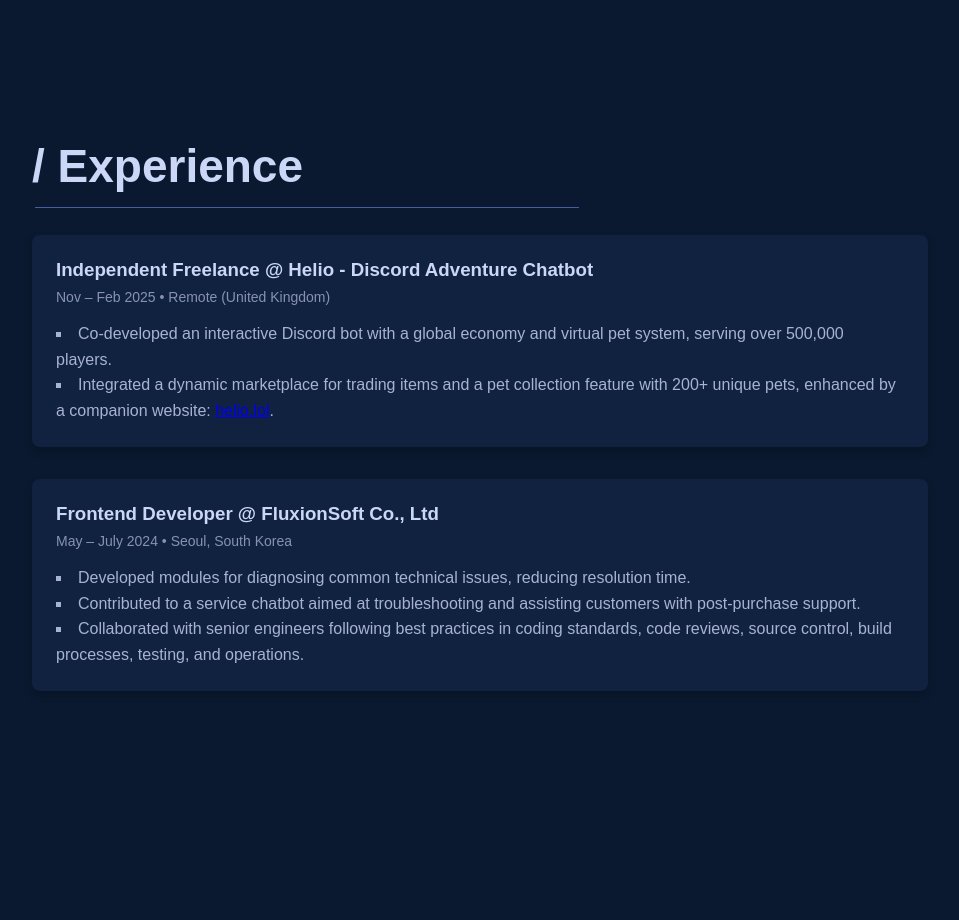
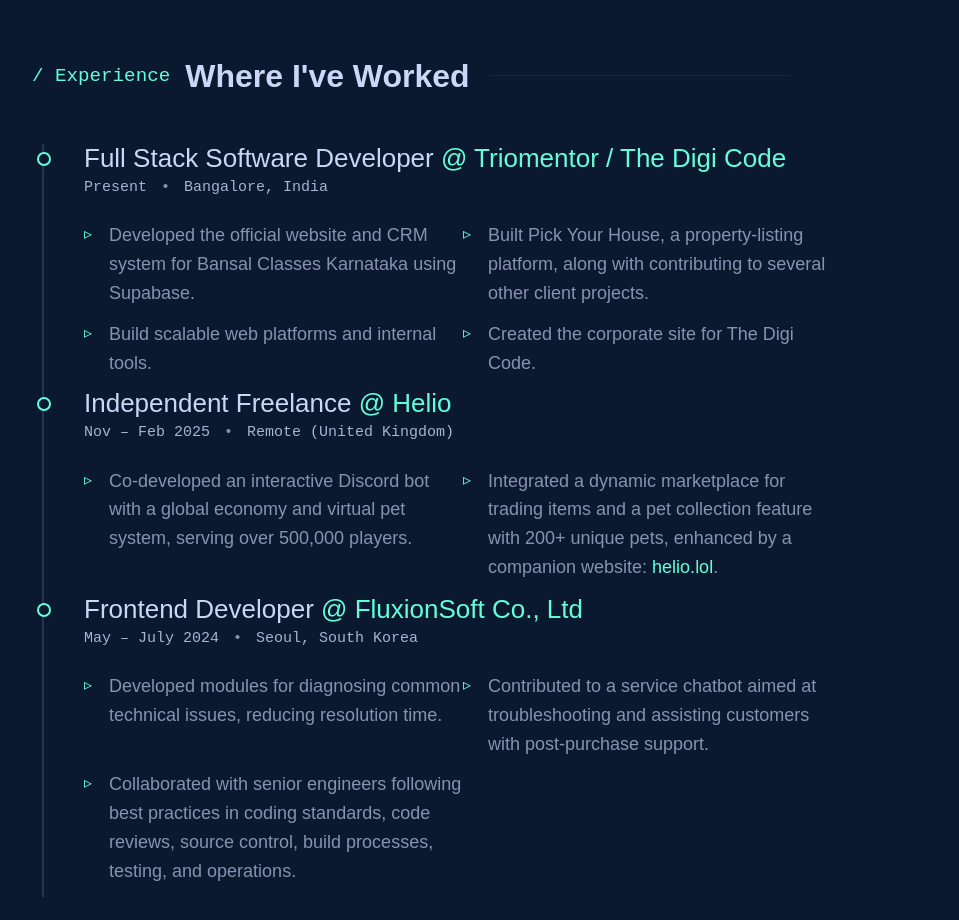
Before and after one commit to xmarzz/xmarzz.github.io, a React (Create React App) app: page / in a window 1280 px wide. Shown: the part 1780-2700 px from the top of the page, without its empty margins (160-1119 px from the left). Built offline with nearby package versions, Linux system fonts and the light colour scheme.

Commit message:
upgrade to the website

```diff
--- a/src/About/About.css
+++ b/src/About/About.css
@@ -1,5 +1,5 @@
 .about{
-    padding: 200px 15% 200px 15%;
+    padding: 150px 15% 150px 15%;
     display: flex;
     flex-direction: row;
     max-width: 112em;
--- a/src/App.css
+++ b/src/App.css
@@ -32,6 +32,7 @@
 head, body{
     padding: 100%;
     background-color: var(--navy);
+    color: var(--slate);
     padding: 0;
     margin: 0;
 }
--- a/src/App.js
+++ b/src/App.js
@@ -6,6 +6,7 @@
 import Navbar from "./Navbar/Navbar.js";
 import Footer from "./Footer/Footer.js";
 import Experience from "./Experience/Experience.js";
+import FadeInSection from "./Components/FadeInSection/FadeInSection";
 
 const App = () => {
   return (
@@ -15,28 +16,38 @@
         <Navbar />{" "}
       </div>
       <section id="home">
-        <Home />
+        <FadeInSection>
+             <Home />
+        </FadeInSection>
       </section>
 
-
       <section id="about">
-        <About />
+        <FadeInSection>
+             <About />
+        </FadeInSection>
       </section>
 
       <section id="experience">
-        <Experience/>
+         {/* Experience already implements FadeInSection internally for its items,
+             but wrapping the whole section ensures the title animates too if needed.
+             However, checking Experience.js, it uses FadeInSection internally.
+             Let's wrap it to be consistent with the user's request for smooth slide of SECTIONS. */}
+        <FadeInSection>
+            <Experience/>
+        </FadeInSection>
       </section>
 
       <section id="myWork">
-        {" "}
-        <MyWork />{" "}
+        <FadeInSection>
+             <MyWork />
+        </FadeInSection>
       </section>
 
       <section id='footer'>
-        <Footer/>
+        <FadeInSection>
+             <Footer/>
+        </FadeInSection>
       </section>
-
-
     </div>
   );
 };
--- /dev/null
+++ b/src/Components/FadeInSection/FadeInSection.css
@@ -0,0 +1,11 @@
+.fade-in-section {
+    opacity: 0;
+    transform: translateY(50px);
+    transition: opacity 1.5s cubic-bezier(0.25, 1, 0.5, 1), transform 1.5s cubic-bezier(0.25, 1, 0.5, 1);
+    will-change: opacity, visibility;
+  }
+
+  .fade-in-section.is-visible {
+    opacity: 1;
+    transform: translateY(0);
+  }
--- a/src/Components/FadeInSection/FadeInSection.js
+++ b/src/Components/FadeInSection/FadeInSection.js
@@ -1,4 +1,5 @@
 import React,{useState, useRef, useEffect} from 'react'
+import "./FadeInSection.css"
 
 const FadeInSection = (props) => {
     const [isVisible, setVisible] = useState(false);
@@ -6,7 +7,14 @@
 
     useEffect(() =>{
         const observer = new IntersectionObserver((entries) => {
-            entries.forEach((entry) => setVisible(entry.isIntersecting));
+            entries.forEach((entry) => {
+                if(entry.isIntersecting) {
+                    setVisible(true);
+                    observer.unobserve(entry.target);
+                }
+            });
+        }, {
+            threshold: 0.15
         })
         const currentRef = domRef.current;
         if(currentRef) observer.observe(currentRef)
--- a/src/Experience/Experience.css
+++ b/src/Experience/Experience.css
@@ -1,126 +1,200 @@
 .experience {
-    padding: 120px 15% 200px 15% ;
+    padding: 150px 15% 150px 15%;
     display: flex;
     flex-direction: column;
     max-width: 112em;
     font-family: var(--font-title);
 }
 
-  .experience_outside{
+/* Section Header Styles */
+.section-header {
     display: flex;
-    flex-direction: column;
-    max-width: 550px;
-    padding: 12px 0;
+    align-items: center;
+    margin-bottom: 50px;
+    white-space: nowrap;
 }
 
-  .experience_inside {
-    font-size: 46px;
-    font-weight: 700;
-    font-weight: bold;
-    display: flex;
-    flex-direction: column;
-    color: var(--lightest-slate);
+.section-subtitle {
+    color: var(--green-bright);
+    font-family: var(--font-mono, monospace);
+    font-size: 1.2rem;
+    margin-right: 15px;
+    font-weight: 500;
 }
 
-  .experience_parts{
+.section-title {
+    color: var(--lightest-slate);
+    font-size: 32px;
+    font-weight: 600;
+    margin: 0;
+    margin-right: 20px;
+    font-family: var(--font-title);
+}
+
+.section-line {
+    height: 1px;
+    background-color: var(--lightest-navy);
+    width: 300px;
+    max-width: 100%;
+    opacity: 0.5;
+}
+
+/* Timeline Styles */
+.timeline {
+    position: relative;
+    max-width: 800px;
+    margin-left: 10px;
+    border-left: 2px solid var(--lightest-navy);
+}
+
+.timeline-item {
+    position: relative;
+    padding-left: 40px;
+    margin-bottom: 60px;
+}
+
+.timeline-item:last-child {
+    margin-bottom: 0;
+}
+
+.timeline-marker {
+    position: absolute;
+    left: -7px;
+    top: 8px; /* Adjusted for larger font title alignment */
+    width: 14px; /* Slightly larger marker */
+    height: 14px;
+    border-radius: 50%;
+    background-color: var(--navy);
+    border: 2px solid var(--green-bright);
+    transition: all 0.3s ease;
+    z-index: 10;
+}
+
+.timeline-item:hover .timeline-marker {
+    background-color: var(--green-bright);
+    box-shadow: 0 0 10px rgba(100, 255, 218, 0.4);
+}
+
+.timeline-content {
     display: flex;
     flex-direction: column;
 }
 
-  .experience-line hr{
-    border: none;
-    height: 1px;
-    background-color: #475da3;
-    margin: 15px 3px;
+/* Job Content Styles */
+.job-header {
+    margin-bottom: 10px;
 }
 
-  .experience-item {
-    margin-bottom: 2rem;
-    padding: 1.5rem;
-    background-color: var(--light-navy);
-    box-shadow: 0 4px 8px rgba(0, 0, 0, 0.2);
-    border-radius: 8px;
-    transition: transform 0.3s ease;
-    max-width: 58rem;
+.job-title {
+    color: var(--lightest-slate);
+    font-size: 26px; /* Increased from 22px */
+    font-weight: 500;
+    margin-bottom: 5px;
 }
 
-  .experience-item:hover {
-    transform: translateY(-4px);
+.company {
+    color: var(--green-bright);
 }
 
-  .experience-item h3 {
-    color: var(--lightest-slate);
-    margin-bottom: 0.5rem;
+.job-meta {
+    font-family: var(--font-mono, monospace);
+    font-size: 15px; /* Increased from 13px */
+    color: var(--light-slate);
+    margin-bottom: 15px;
 }
 
-  .experience-item p {
-    font-size: 14px;
+.job-range::after {
+    content: " • ";
+    margin: 0 5px;
     color: var(--slate);
-    margin-bottom: 1rem;
 }
 
-  .experience-item ul {
-    list-style: inside square;
-    color: var(--light-slate);
-    line-height: 1.6;
-    display: flex;
-    flex-direction: column;
+.job-description {
+    list-style: none;
+    padding: 0;
+    margin: 0;
 }
 
-  .fade-in-section {
-    opacity: 0;
-    transform: translateY(20px);
-    transition: opacity 0.6s ease-out, transform 0.6s ease-out;
+.job-description li {
+    position: relative;
+    padding-left: 25px;
+    margin-bottom: 12px;
+    color: var(--slate);
+    font-size: 18px; /* Increased from 16px */
+    line-height: 1.6;
 }
 
-  .fade-in-section.is-visible {
-    opacity: 1;
-    transform: none;
+.job-description li::before {
+    content: "▹";
+    position: absolute;
+    left: 0;
+    color: var(--green-bright);
+    font-size: 16px; /* Increased from 14px */
+    line-height: 1.6;
 }
 
+.job-description a {
+    color: var(--green-bright);
+    text-decoration: none;
+    position: relative;
+    display: inline-block;
+}
 
+.job-description a::after {
+    content: '';
+    display: block;
+    width: 0;
+    height: 1px;
+    background: var(--green-bright);
+    transition: width .3s;
+}
+
+.job-description a:hover::after {
+    width: 100%;
+}
+
+/* Responsive */
 @media (max-width: 768px) {
     .experience {
         padding: 100px 4%;
+        max-width: 112em;
+    }
+
+    .section-header {
+        flex-direction: column;
+        align-items: flex-start;
+        margin-bottom: 40px;
+    }
+
+    .section-line {
+        display: none;
+    }
+
+    .section-title {
+        margin-top: 10px;
+        font-size: 28px;
+    }
+
+    .job-title {
+        font-size: 22px;
+    }
+
+    .job-meta {
         display: flex;
         flex-direction: column;
-    max-width: 112em;
-    font-family: var(--font-title);
-  }
-
-  .experience_outside {
-    display: flex;
-    flex-direction: column;
-  }
-
-  .experience_inside {
-    font-size: 32px;
-    font-weight: 700;
-    display: flex;
-    flex-direction: column;
-    color: var(--lightest-slate);
-  }
-
-  .experience-item p {
         font-size: 14px;
     }
 
-  .experience-item ul {
-    font-size: 14px;
+    .job-range::after {
+        content: "";
+        display: none;
+    }
+
+    .job-description li {
+        font-size: 16px;
+    }
+
+    .timeline {
+        margin-left: 0;
     }
 }
-
-@media screen and (min-width: 768px) and (max-width: 1024px) {
-  .experience_outside {
-    max-width: 330px;
-  }
-
-  .experience_inside {
-    font-size: 36px;
-  }
-
-  .experience-item p,
-  .experience-item ul {
-    font-size: 15px;
-  }
-}
--- a/src/Experience/Experience.js
+++ b/src/Experience/Experience.js
@@ -2,36 +2,74 @@
 import './Experience.css'
 import FadeInSection from '../Components/FadeInSection/FadeInSection'
 
-const Experience = () =>{
+const Experience = () => {
     return (
         <div className="experience">
-            <div className="experience_outside">
-              <div className='experience_inside'>/ Experience {" "}</div>
-                <div className="experience-line">
-                  <hr />
+            <FadeInSection>
+                <div className="section-header">
+                    <span className="section-subtitle">/ Experience</span>
+                    <h2 className="section-title">Where I've Worked</h2>
+                    <div className="section-line"></div>
+                </div>
+            </FadeInSection>
+
+            <div className="timeline">
+                <FadeInSection>
+                    <div className="timeline-item">
+                        <div className="timeline-marker"></div>
+                        <div className="timeline-content">
+                            <div className="job-header">
+                                <h3 className="job-title">Full Stack Software Developer <span className="company">@ Triomentor / The Digi Code</span></h3>
+                                <div className="job-meta">
+                                    <span className="job-range">Present</span>
+                                    <span className="job-location">Bangalore, India</span>
                                 </div>
                             </div>
-            <div className="experience_parts">
+                            <ul className="job-description">
+                                <li>Developed the official website and CRM system for Bansal Classes Karnataka using Supabase.</li>
+                                <li>Built Pick Your House, a property-listing platform, along with contributing to several other client projects.</li>
+                                <li>Build scalable web platforms and internal tools.</li>
+                                <li>Created the corporate site for The Digi Code.</li>
+                            </ul>
+                        </div>
+                    </div>
+                </FadeInSection>
                 <FadeInSection>
-              <div className="experience-item">
-                <h3>Independent Freelance @ Helio - Discord Adventure Chatbot</h3>
-                <p>Nov – Feb 2025 • Remote (United Kingdom)</p>
-                <ul>
+                    <div className="timeline-item">
+                        <div className="timeline-marker"></div>
+                        <div className="timeline-content">
+                            <div className="job-header">
+                                <h3 className="job-title">Independent Freelance <span className="company">@ Helio</span></h3>
+                                <div className="job-meta">
+                                    <span className="job-range">Nov – Feb 2025</span>
+                                    <span className="job-location">Remote (United Kingdom)</span>
+                                </div>
+                            </div>
+                            <ul className="job-description">
                                 <li>Co-developed an interactive Discord bot with a global economy and virtual pet system, serving over 500,000 players.</li>
                                 <li>Integrated a dynamic marketplace for trading items and a pet collection feature with 200+ unique pets, enhanced by a companion website: <a href="https://helio.lol" target="_blank" rel="noopener noreferrer">helio.lol</a>.</li>
                             </ul>
                         </div>
+                    </div>
                 </FadeInSection>
 
                 <FadeInSection>
-        <div className="experience-item">
-          <h3>Frontend Developer @ FluxionSoft Co., Ltd</h3>
-          <p>May – July 2024 • Seoul, South Korea</p>
-          <ul>
+                    <div className="timeline-item">
+                        <div className="timeline-marker"></div>
+                        <div className="timeline-content">
+                            <div className="job-header">
+                                <h3 className="job-title">Frontend Developer <span className="company">@ FluxionSoft Co., Ltd</span></h3>
+                                <div className="job-meta">
+                                    <span className="job-range">May – July 2024</span>
+                                    <span className="job-location">Seoul, South Korea</span>
+                                </div>
+                            </div>
+                            <ul className="job-description">
                                 <li>Developed modules for diagnosing common technical issues, reducing resolution time.</li>
                                 <li>Contributed to a service chatbot aimed at troubleshooting and assisting customers with post-purchase support.</li>
                                 <li>Collaborated with senior engineers following best practices in coding standards, code reviews, source control, build processes, testing, and operations.</li>
                             </ul>
+                        </div>
                     </div>
                 </FadeInSection>
             </div>
--- a/src/Home/Home.js
+++ b/src/Home/Home.js
@@ -19,7 +19,7 @@
 
         <h2 className="home_intro2"> I create stuff sometimes. </h2>
 
-        <a href="mailto:marzelon44@gmail.com" className="home_mailme">
+        <a href="mailto:jaffersathick@jaffersathick.in" className="home_mailme">
           Say hi!
         </a>
       </div>
--- a/src/Navbar/Navbar.css
+++ b/src/Navbar/Navbar.css
@@ -20,7 +20,7 @@
 }
 
 .github_icon, .linkedin_icon , .twitter_icon, .email_icon{
-    color: var(--lightest-slate);
+    color: var(--white) !important;
     margin: 12px 4px 4px 12px;
 }
 .github_icon:hover, .linkedin_icon:hover , .twitter_icon:hover, .email_icon :hover{
--- a/src/Navbar/Navbar.js
+++ b/src/Navbar/Navbar.js
@@ -26,6 +26,7 @@
           <div className="navbar_logo-text">
             <FaLinkedin
               size={22}
+              color="#e6f1ff"
               className="linkedin_icon"
               onClick={() =>
                 window.open(
@@ -35,19 +36,22 @@
             />
             <FaGithub
               size={22}
+              color="#e6f1ff"
               className="github_icon"
               onClick={() => window.open("https://github.com/xmarzz")}
             />
             <FaSquareXTwitter
               size={22}
+              color="#e6f1ff"
               className="twitter_icon"
               onClick={() => window.open("https://twitter.com/marzelonnn")}
             />
             <MdEmail
               size={22}
+              color="#e6f1ff"
               className="email_icon"
               onClick={() =>
-                window.open("https://mailto:sathickjaffer44@gmail.com")
+                window.open("mailto:jaffersathick@jaffersathick.in")
               }
             />
           </div>
```
Also changed, not shown: package.json (+15 -9 lines), src/myWork/myWork.css (+8 -9 lines), public/websiteLogo.png, 1 other file (tests, documents, lock files or other folders). Lines whose indentation alone changed are shown as unchanged.
